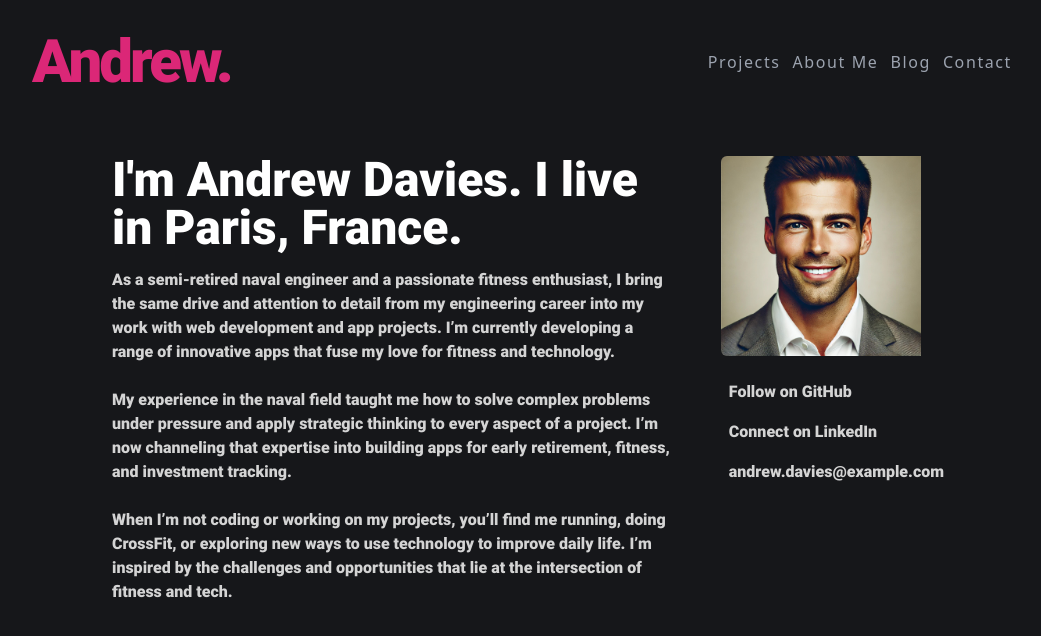
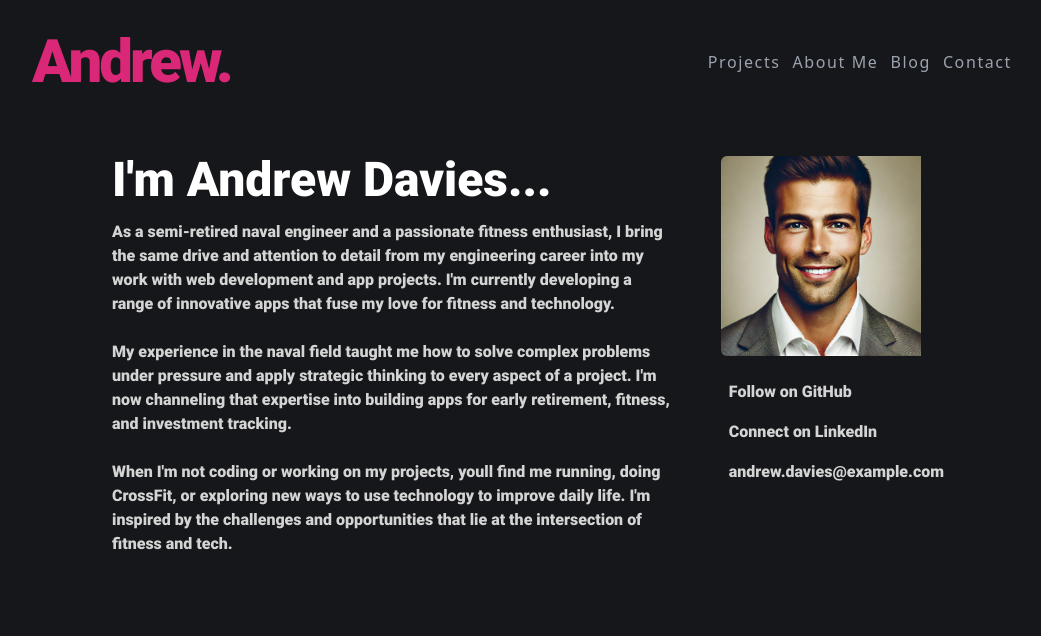
Before and after one commit to AndDavies/fyc, a Next.js app: page /about in a window 1280 px wide. Shown: the top 636 px of the page, without its empty margins (112-1153 px from the left). Built offline with nearby package versions, Linux system fonts and the light colour scheme.

Commit message:
Implement with About Me

```diff
--- a/app/about/page.tsx
+++ b/app/about/page.tsx
@@ -8,15 +8,15 @@ const AboutPage = () => {
       <div className="container mx-auto p-8 max-w-4xl flex flex-col md:flex-row">
         {/* Left Section */}
         <div className="flex-1 mb-8 md:mb-0 w-full max-w-3xl ">
-          <h1 className="text-4xl md:text-5xl font-bold mb-4 text-white">I'm Andrew Davies. I live in Paris, France.</h1>
+          <h1 className="text-4xl md:text-5xl font-bold mb-4 text-white">I'm Andrew Davies...</h1>
           <p className="mb-6">
-            As a semi-retired naval engineer and a passionate fitness enthusiast, I bring the same drive and attention to detail from my engineering career into my work with web development and app projects. I’m currently developing a range of innovative apps that fuse my love for fitness and technology.
+            As a semi-retired naval engineer and a passionate fitness enthusiast, I bring the same drive and attention to detail from my engineering career into my work with web development and app projects. I'm currently developing a range of innovative apps that fuse my love for fitness and technology.
           </p>
           <p className=" mb-6">
-            My experience in the naval field taught me how to solve complex problems under pressure and apply strategic thinking to every aspect of a project. I’m now channeling that expertise into building apps for early retirement, fitness, and investment tracking.
+            My experience in the naval field taught me how to solve complex problems under pressure and apply strategic thinking to every aspect of a project. I'm now channeling that expertise into building apps for early retirement, fitness, and investment tracking.
           </p>
           <p className="mb-6">
-            When I’m not coding or working on my projects, you’ll find me running, doing CrossFit, or exploring new ways to use technology to improve daily life. I’m inspired by the challenges and opportunities that lie at the intersection of fitness and tech.
+            When I&apos;m not coding or working on my projects, youll find me running, doing CrossFit, or exploring new ways to use technology to improve daily life. I'm inspired by the challenges and opportunities that lie at the intersection of fitness and tech.
           </p>
         </div>
 
```
